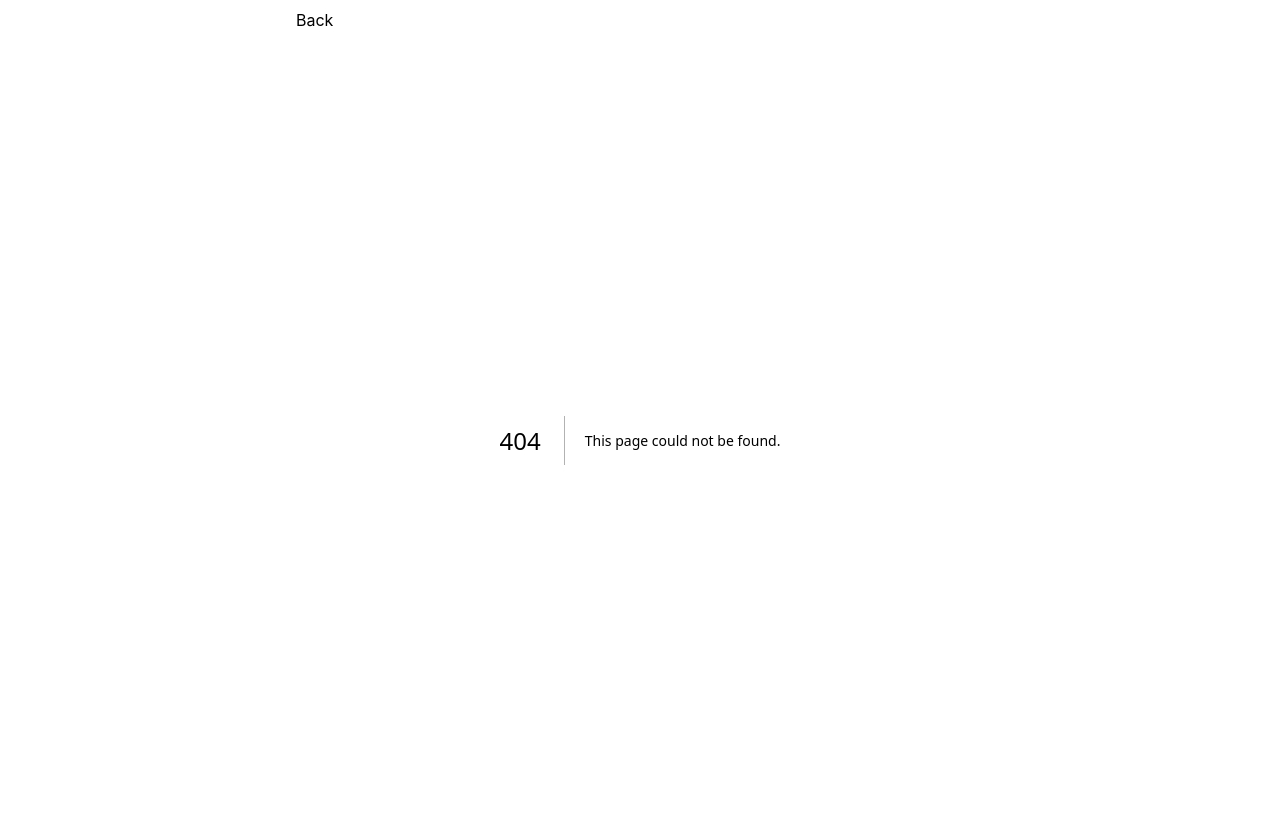
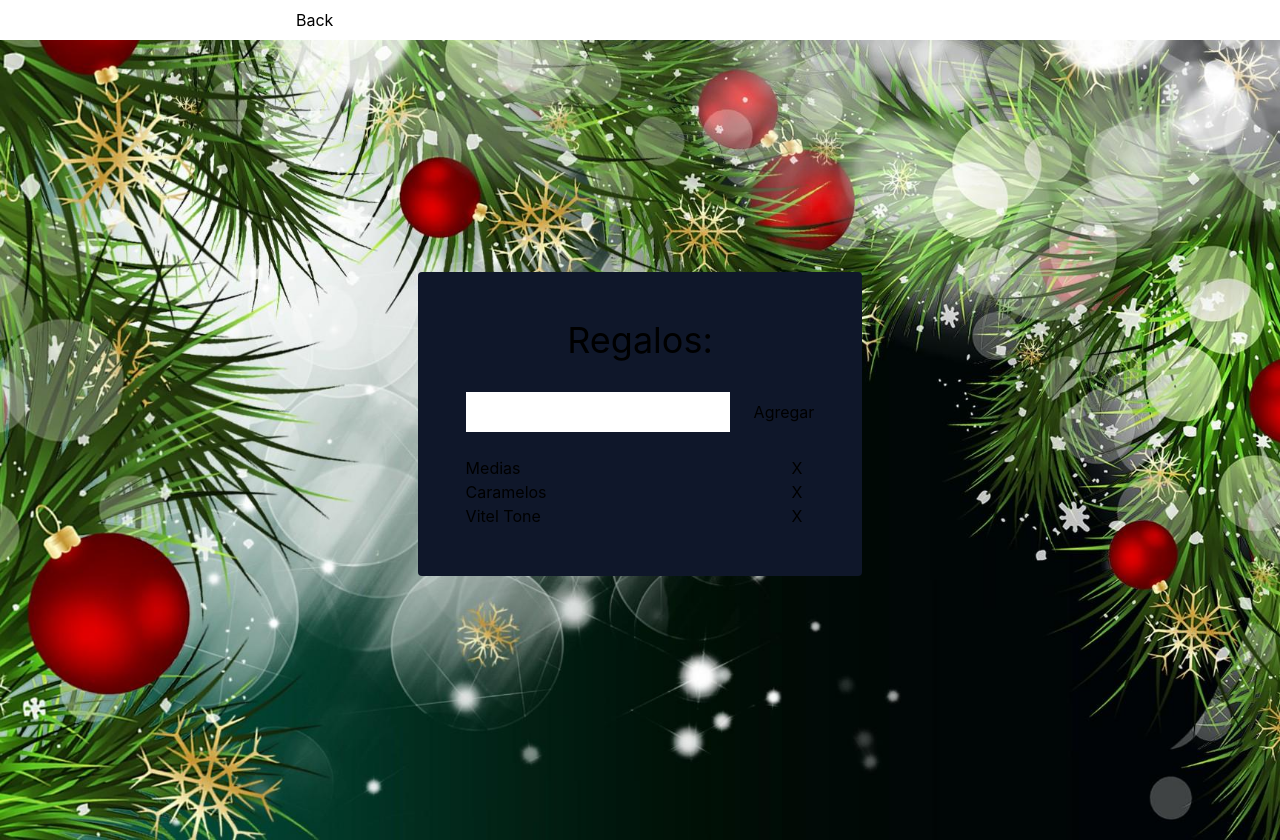
Before and after one commit to FranciscoDiazPaccot73/adviency-challenge, a Next.js app: page /fran/day4 in a window 1280 px wide. Before the commit this address had no page. Built offline with nearby package versions, Linux system fonts and the light colour scheme.

Commit message:
add day4 - Fran

```diff
--- /dev/null
+++ b/pages/fran/day4.jsx
@@ -0,0 +1,46 @@
+import { useState } from "react";
+
+const Day4 = () => {
+  const [elements, setElements] = useState(['Medias', 'Caramelos', 'Vitel Tone']);
+  const [inputValue, setInputValue] = useState('');
+
+  const handleInputChange = e => {
+    const { value } = e.target;
+    setInputValue(value)
+  }
+
+  const handleAddItem = () => {
+    const newElems = [...new Set([...elements, inputValue])];
+    setInputValue('')
+
+    setElements(newElems)
+  }
+
+  const deleteItem = (id) => {
+    const newElems = elements.filter(elem => elem !== id)
+
+    setElements(newElems)
+  }
+
+  return (
+    <div className="min-h-screen p-8 pt-0 bg-[url('/christmas.jpg')] bg-cover bg-no-repeat flex justify-center items-center">
+      <div className="p-12 rounded flex flex-col justify-center items-center bg-slate-900">
+        <p className=" text-4xl mb-8">Regalos:</p>
+        <div className="flex gap-6 mb-6">
+          <input className="p-2" type="text" onChange={handleInputChange} value={inputValue} />
+          <button onClick={handleAddItem}>Agregar</button>
+        </div>
+        <ul className="flex justify-center flex-col w-full">
+          {elements?.map(elem => (
+            <li key={elem} className="w-full flex">
+              <span>{elem}</span>
+              <div className="ml-auto cursor-pointer px-3" onClick={() => deleteItem(elem)}>X</div>
+            </li>
+          ))}
+        </ul>
+      </div>
+    </div>
+)
+};
+
+export default Day4;
```
